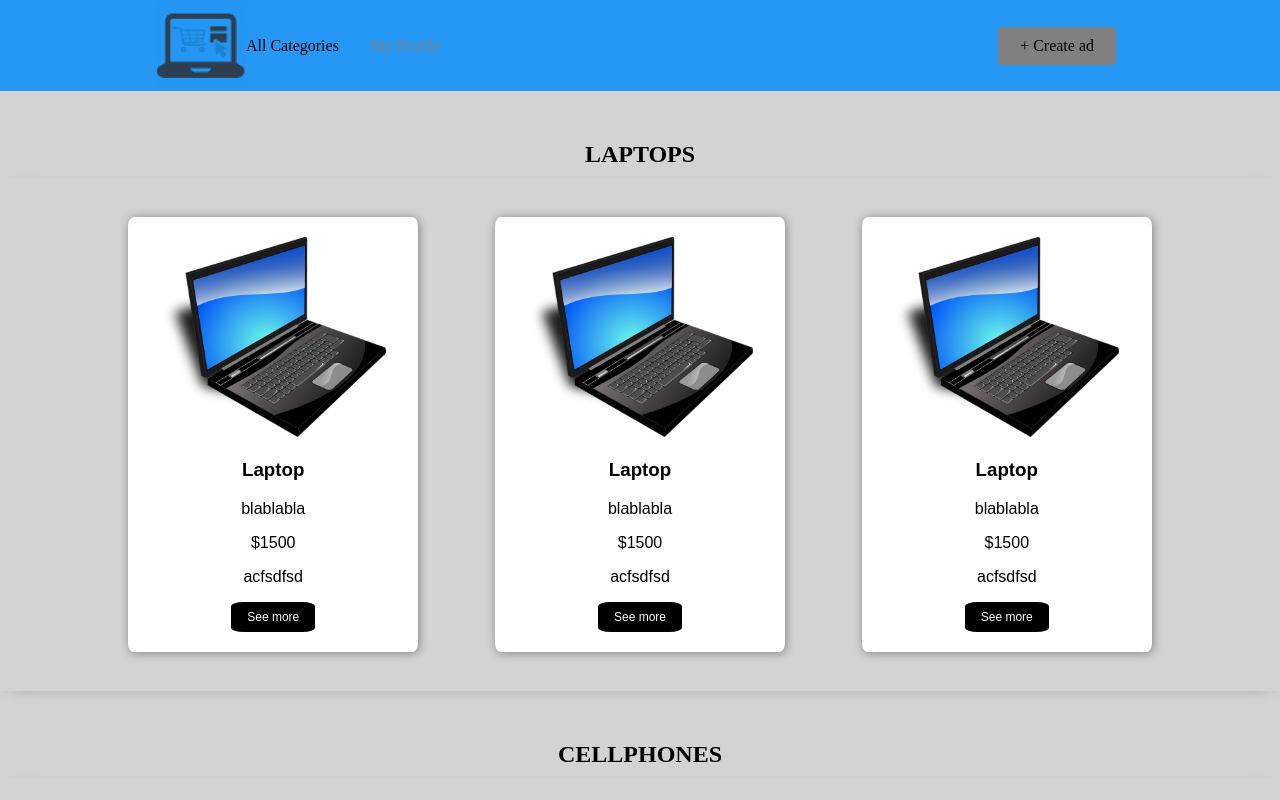
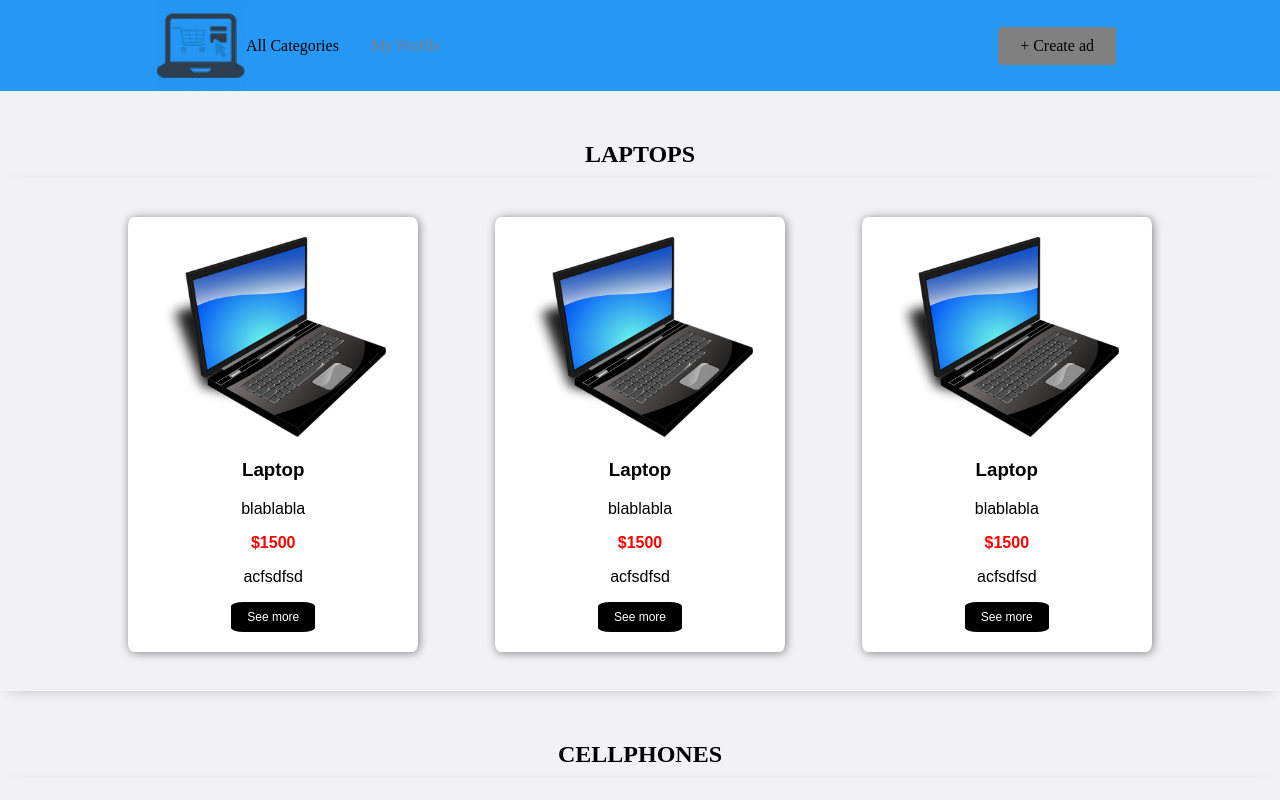
Before and after one commit to https-github-com-marktech/MarkTech-App, a React (Create React App) app in the folder front/: page /Categories in a window 1280 px wide. Shown: the top 800 px of the page. Built offline with nearby package versions, Linux system fonts and the light colour scheme.

Commit message:
Cambios a Startpage

```diff
--- a/front/src/components/Startpage/Cards.jsx
+++ b/front/src/components/Startpage/Cards.jsx
@@ -12,9 +12,9 @@ function Cards( props ) {
         </div>
         <h3 className='cardTitle'>{props.nombre}</h3>
         <p>{props.descripcion}</p>
-        <p>{props.precio}</p>
+        <p className='cardPrice'>{props.precio}</p>
         <p>{props.solicitudComprador}</p>
-        <button className='cardButton'><a href='#'>See more</a></button>
+        <button className='cardButton'><a href='/Profile'>See more</a></button>
       </div>
 
   )
--- a/front/src/components/Startpage/gridproducts.css
+++ b/front/src/components/Startpage/gridproducts.css
@@ -41,6 +41,11 @@ margin: 50px 0 10px 0;
     height: 200px;
     border-radius: 5px;
 }
+
+.cardPrice{
+    color: red;
+    font-weight: 600;
+}
 .cardBox{
     width: 100%;
     display: flex;
--- a/front/src/index.css
+++ b/front/src/index.css
@@ -16,7 +16,7 @@
   margin: 0;
   padding: 0;
   box-sizing: border-box;
-  background-color: lightgray;
+  background-color:rgb(215, 214, 222, 0.3);
   }
 
   h1{
```
Also changed, not shown: front/src/App.js (+0 -7 lines).
